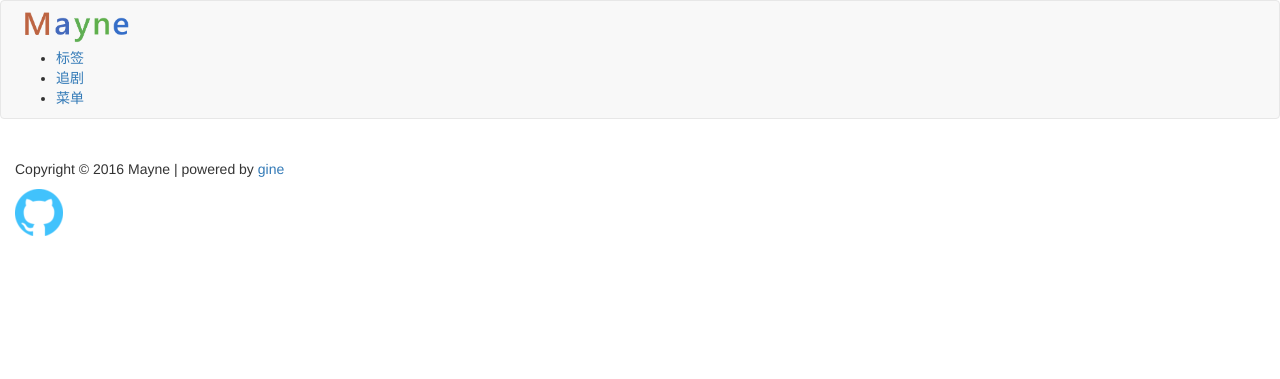
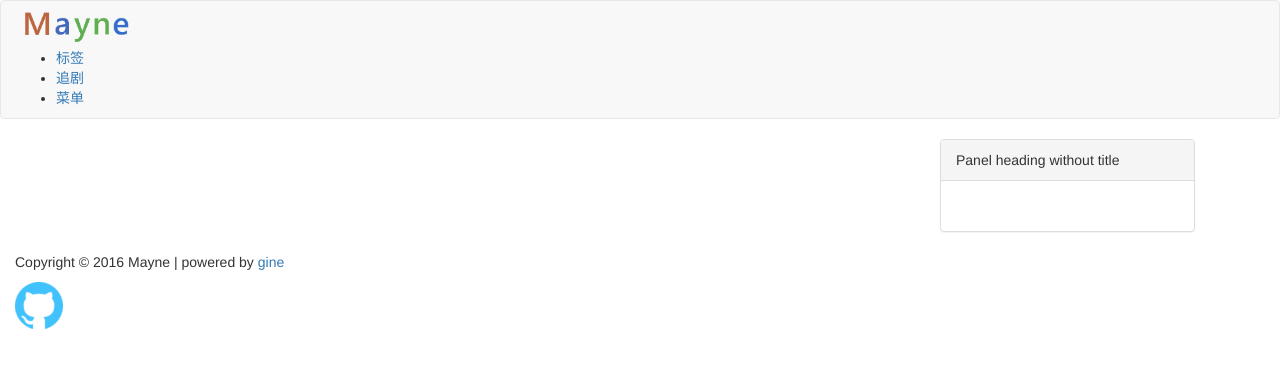
Before and after one commit to mayneyao/some-site, a Flask app: template app/templates/itest.html in a window 1280 px wide. Shown: the top 379 px of the page. Run offline with Flask 2, Linux system fonts and the light colour scheme; the template is opened without the code that fills it, so the values that code supplies are empty; some libraries are stand-ins or nearby versions.

Commit message:
update tags

```diff
--- a/app/templates/itest.html
+++ b/app/templates/itest.html
@@ -41,11 +41,18 @@
         {% endfor %}
     </div>
     <div class="col-md-3">
-        <div class="list-group ">
-            {% for tag,size in tags.items() %}
-                <a class="list-group-item" href="/tags/{{ tag }}"><span class="label">{{ tag }}</span><span class="badge">{{ size }}</span></a>
-            {% endfor %}
+        <div class="panel panel-default">
+          <div class="panel-heading">Panel heading without title</div>
+            <div class="panel-body">
+                <div class="list-group ">
+                    {% for tag,size in tags.items() %}
+                        <a class="list-group-item" href="/tags/{{ tag }}"><span class="label">{{ tag }}</span><span class="badge">{{ size }}</span></a>
+                    {% endfor %}
+                </div>
+            </div>
         </div>
+
+
     </div>
 </div>
 
```
